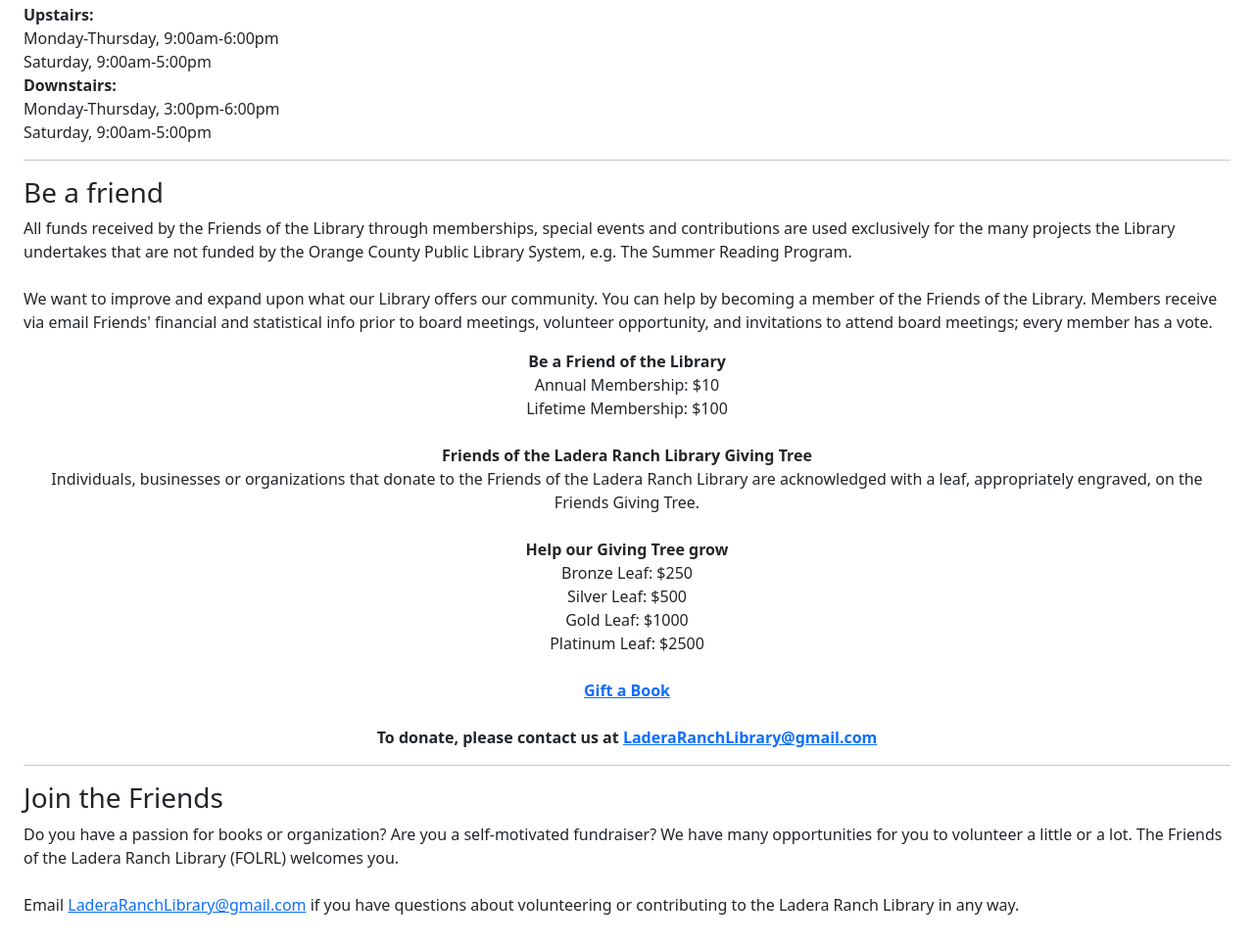
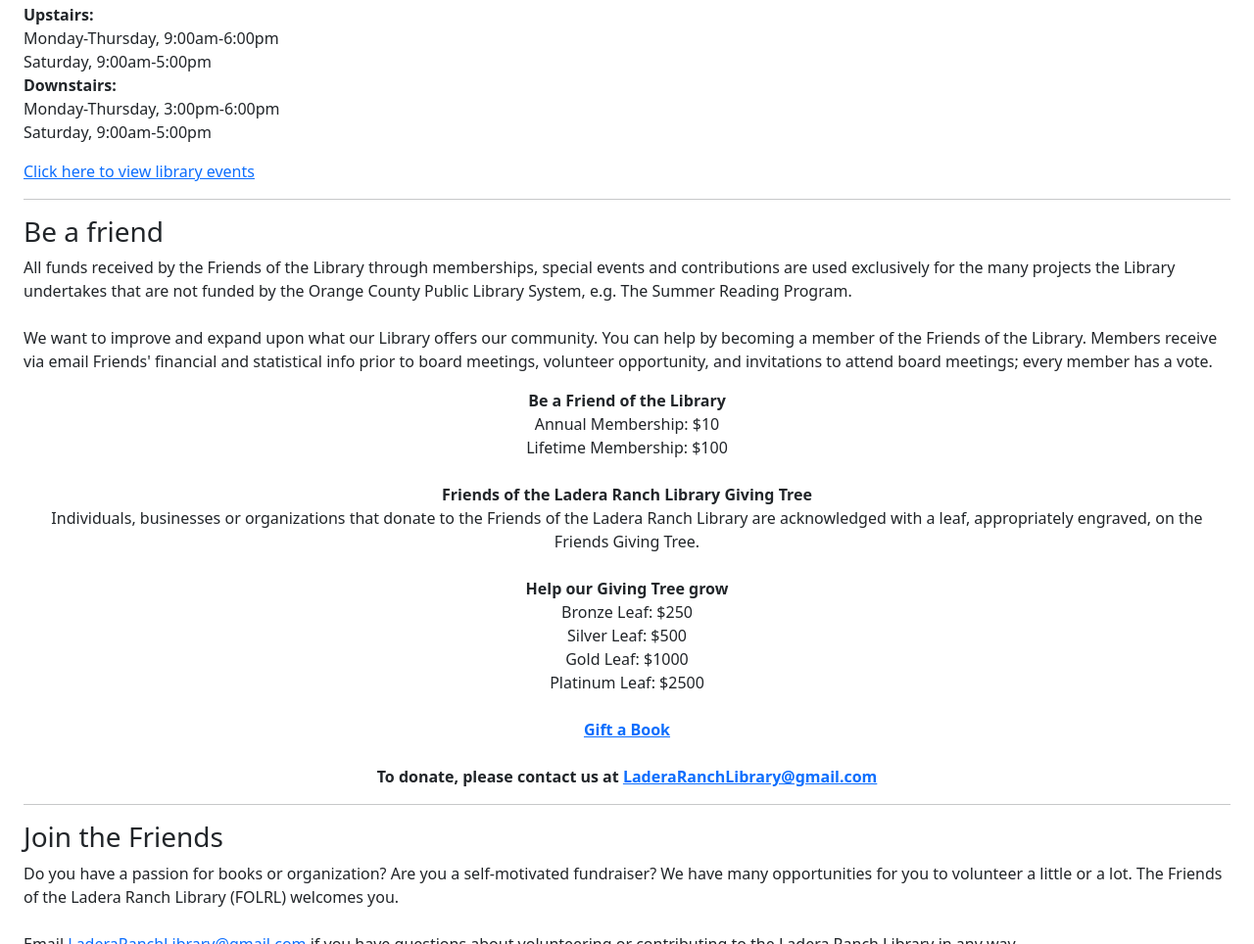
Before and after one commit to BouncyBird/folrl, a plain HTML site: page index.html in a window 1280 px wide. Shown: the part 1531-2495 px from the top of the page at 98% size. Drawn offline with nearby package versions, Linux system fonts and the light colour scheme.

Commit message:
added library url

```diff
--- a/index.html
+++ b/index.html
@@ -89,6 +89,7 @@
             Monday-Thursday, 3:00pm-6:00pm<br>
             Saturday, 9:00am-5:00pm
         </p>
+        <a href="https://www.ocpl.org/libraries/ladera-ranch">Click here to view library events</a>
         <hr id="beafriend">
         <h3 data-aos="zoom-in">Be a friend</h3>
         <p data-aos="fade-right">
```
